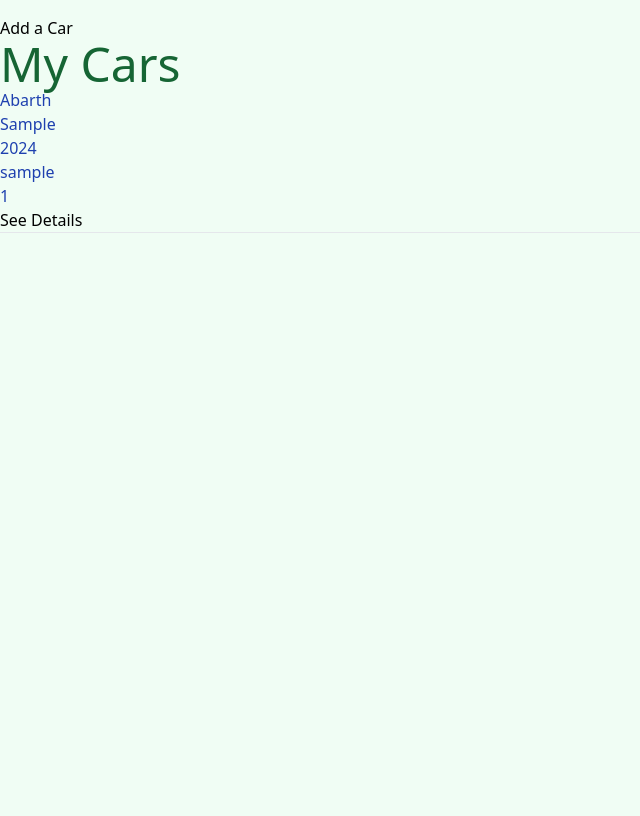
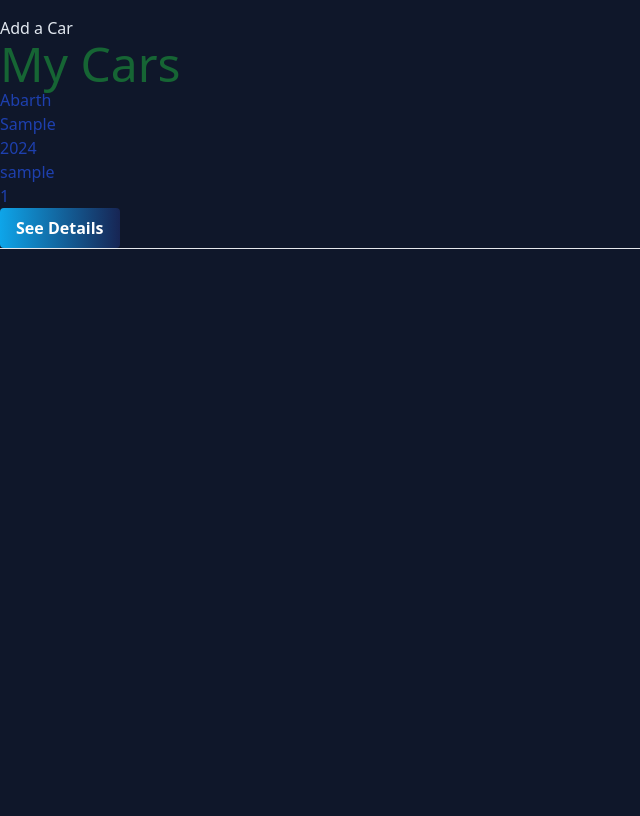
Before and after one commit to kyle-pazdel/car_index, a Django app: page / in a window 1280 px wide. Shown: the whole page, without its empty margins (0-640 px from the left). Before the commit the page ends 233 px from the top, so only its background shows below. Run offline with Django 4.2, Linux system fonts and the light colour scheme; tables that the repository leaves empty hold one stand-in row (values such as "Sample post"); some libraries are stand-ins or nearby versions.

Commit message:
Adds background and button color styling to _base and list_view

```diff
--- a/car_index/mycar/templates/_base.html
+++ b/car_index/mycar/templates/_base.html
@@ -16,7 +16,7 @@
 
 </head>
 
-<body class="bg-green-50">
+<body class="bg-slate-900 h-screen">
     <div class="container mx-auto mt-4">
         {% block content %}
         {% endblock content %}
--- a/car_index/mycar/templates/list_view.html
+++ b/car_index/mycar/templates/list_view.html
@@ -1,7 +1,7 @@
 {% extends "_base.html" %}
 {% block content %}
 <div class="main">
-  <a href="/create/">Add a Car</a>
+  <a class="text-slate-200" href="/create/">Add a Car</a>
   {% for data in dataset %}
 
   <h4 class="text-5xl text-green-800">My Cars</h4>
@@ -14,7 +14,7 @@
       <li>{{ data.id}}</li>
     </ul>
   </h5>
-  <a href="/{{data.id}}/">See Details</a>
+  <a type="button" class="font-bold text-white py-2 px-4 rounded bg-gradient-to-r from-sky-500 to-blue-950 hover:from-slate-900 hover:to-red-500" href="/{{data.id}}/">See Details</a>
   <hr/>
 
   {% endfor %}
--- a/car_index/static/src/output.css
+++ b/car_index/static/src/output.css
@@ -585,9 +585,80 @@ video {
   display: block;
 }
 
-.bg-green-50 {
+.h-screen {
+  height: 100vh;
+}
+
+.rounded-sm {
+  border-radius: 0.125rem;
+}
+
+.rounded {
+  border-radius: 0.25rem;
+}
+
+.bg-slate-900 {
   --tw-bg-opacity: 1;
-  background-color: rgb(240 253 244 / var(--tw-bg-opacity));
+  background-color: rgb(15 23 42 / var(--tw-bg-opacity));
+}
+
+.bg-red-900 {
+  --tw-bg-opacity: 1;
+  background-color: rgb(127 29 29 / var(--tw-bg-opacity));
+}
+
+.bg-slate-500 {
+  --tw-bg-opacity: 1;
+  background-color: rgb(100 116 139 / var(--tw-bg-opacity));
+}
+
+.bg-slate-800 {
+  --tw-bg-opacity: 1;
+  background-color: rgb(30 41 59 / var(--tw-bg-opacity));
+}
+
+.bg-gradient-to-r {
+  background-image: linear-gradient(to right, var(--tw-gradient-stops));
+}
+
+.from-green-400 {
+  --tw-gradient-from: #4ade80 var(--tw-gradient-from-position);
+  --tw-gradient-to: rgb(74 222 128 / 0) var(--tw-gradient-to-position);
+  --tw-gradient-stops: var(--tw-gradient-from), var(--tw-gradient-to);
+}
+
+.from-sky-500 {
+  --tw-gradient-from: #0ea5e9 var(--tw-gradient-from-position);
+  --tw-gradient-to: rgb(14 165 233 / 0) var(--tw-gradient-to-position);
+  --tw-gradient-stops: var(--tw-gradient-from), var(--tw-gradient-to);
+}
+
+.from-sky-200 {
+  --tw-gradient-from: #bae6fd var(--tw-gradient-from-position);
+  --tw-gradient-to: rgb(186 230 253 / 0) var(--tw-gradient-to-position);
+  --tw-gradient-stops: var(--tw-gradient-from), var(--tw-gradient-to);
+}
+
+.to-blue-500 {
+  --tw-gradient-to: #3b82f6 var(--tw-gradient-to-position);
+}
+
+.to-blue-900 {
+  --tw-gradient-to: #1e3a8a var(--tw-gradient-to-position);
+}
+
+.to-blue-950 {
+  --tw-gradient-to: #172554 var(--tw-gradient-to-position);
+}
+
+.px-4 {
+  padding-left: 1rem;
+  padding-right: 1rem;
+}
+
+.py-2 {
+  padding-top: 0.5rem;
+  padding-bottom: 0.5rem;
 }
 
 .text-5xl {
@@ -595,14 +666,8 @@ video {
   line-height: 1;
 }
 
-.text-green-800 {
-  --tw-text-opacity: 1;
-  color: rgb(22 101 52 / var(--tw-text-opacity));
-}
-
-.text-yellow-800 {
-  --tw-text-opacity: 1;
-  color: rgb(133 77 14 / var(--tw-text-opacity));
+.font-bold {
+  font-weight: 700;
 }
 
 .text-blue-800 {
@@ -610,10 +675,113 @@ video {
   color: rgb(30 64 175 / var(--tw-text-opacity));
 }
 
-.text-cyan-800 {
+.text-green-800 {
   --tw-text-opacity: 1;
-  color: rgb(21 94 117 / var(--tw-text-opacity));
+  color: rgb(22 101 52 / var(--tw-text-opacity));
+}
+
+.text-green-500 {
+  --tw-text-opacity: 1;
+  color: rgb(34 197 94 / var(--tw-text-opacity));
+}
+
+.text-slate-200 {
+  --tw-text-opacity: 1;
+  color: rgb(226 232 240 / var(--tw-text-opacity));
+}
+
+.text-white {
+  --tw-text-opacity: 1;
+  color: rgb(255 255 255 / var(--tw-text-opacity));
 }
 
 /* npx tailwindcss -i ./static/src/input.css -o ./static/src/output.css --watch
  */
+
+.hover\:from-pink-500:hover {
+  --tw-gradient-from: #ec4899 var(--tw-gradient-from-position);
+  --tw-gradient-to: rgb(236 72 153 / 0) var(--tw-gradient-to-position);
+  --tw-gradient-stops: var(--tw-gradient-from), var(--tw-gradient-to);
+}
+
+.hover\:from-green-600:hover {
+  --tw-gradient-from: #16a34a var(--tw-gradient-from-position);
+  --tw-gradient-to: rgb(22 163 74 / 0) var(--tw-gradient-to-position);
+  --tw-gradient-stops: var(--tw-gradient-from), var(--tw-gradient-to);
+}
+
+.hover\:from-green-500:hover {
+  --tw-gradient-from: #22c55e var(--tw-gradient-from-position);
+  --tw-gradient-to: rgb(34 197 94 / 0) var(--tw-gradient-to-position);
+  --tw-gradient-stops: var(--tw-gradient-from), var(--tw-gradient-to);
+}
+
+.hover\:from-blue-500:hover {
+  --tw-gradient-from: #3b82f6 var(--tw-gradient-from-position);
+  --tw-gradient-to: rgb(59 130 246 / 0) var(--tw-gradient-to-position);
+  --tw-gradient-stops: var(--tw-gradient-from), var(--tw-gradient-to);
+}
+
+.hover\:from-blue-950:hover {
+  --tw-gradient-from: #172554 var(--tw-gradient-from-position);
+  --tw-gradient-to: rgb(23 37 84 / 0) var(--tw-gradient-to-position);
+  --tw-gradient-stops: var(--tw-gradient-from), var(--tw-gradient-to);
+}
+
+.hover\:from-slate-950:hover {
+  --tw-gradient-from: #020617 var(--tw-gradient-from-position);
+  --tw-gradient-to: rgb(2 6 23 / 0) var(--tw-gradient-to-position);
+  --tw-gradient-stops: var(--tw-gradient-from), var(--tw-gradient-to);
+}
+
+.hover\:from-red-500:hover {
+  --tw-gradient-from: #ef4444 var(--tw-gradient-from-position);
+  --tw-gradient-to: rgb(239 68 68 / 0) var(--tw-gradient-to-position);
+  --tw-gradient-stops: var(--tw-gradient-from), var(--tw-gradient-to);
+}
+
+.hover\:from-slate-600:hover {
+  --tw-gradient-from: #475569 var(--tw-gradient-from-position);
+  --tw-gradient-to: rgb(71 85 105 / 0) var(--tw-gradient-to-position);
+  --tw-gradient-stops: var(--tw-gradient-from), var(--tw-gradient-to);
+}
+
+.hover\:from-slate-800:hover {
+  --tw-gradient-from: #1e293b var(--tw-gradient-from-position);
+  --tw-gradient-to: rgb(30 41 59 / 0) var(--tw-gradient-to-position);
+  --tw-gradient-stops: var(--tw-gradient-from), var(--tw-gradient-to);
+}
+
+.hover\:from-slate-900:hover {
+  --tw-gradient-from: #0f172a var(--tw-gradient-from-position);
+  --tw-gradient-to: rgb(15 23 42 / 0) var(--tw-gradient-to-position);
+  --tw-gradient-stops: var(--tw-gradient-from), var(--tw-gradient-to);
+}
+
+.hover\:to-yellow-500:hover {
+  --tw-gradient-to: #eab308 var(--tw-gradient-to-position);
+}
+
+.hover\:to-blue-700:hover {
+  --tw-gradient-to: #1d4ed8 var(--tw-gradient-to-position);
+}
+
+.hover\:to-blue-600:hover {
+  --tw-gradient-to: #2563eb var(--tw-gradient-to-position);
+}
+
+.hover\:to-green-400:hover {
+  --tw-gradient-to: #4ade80 var(--tw-gradient-to-position);
+}
+
+.hover\:to-sky-500:hover {
+  --tw-gradient-to: #0ea5e9 var(--tw-gradient-to-position);
+}
+
+.hover\:to-red-500:hover {
+  --tw-gradient-to: #ef4444 var(--tw-gradient-to-position);
+}
+
+.hover\:to-slate-950:hover {
+  --tw-gradient-to: #020617 var(--tw-gradient-to-position);
+}
```
